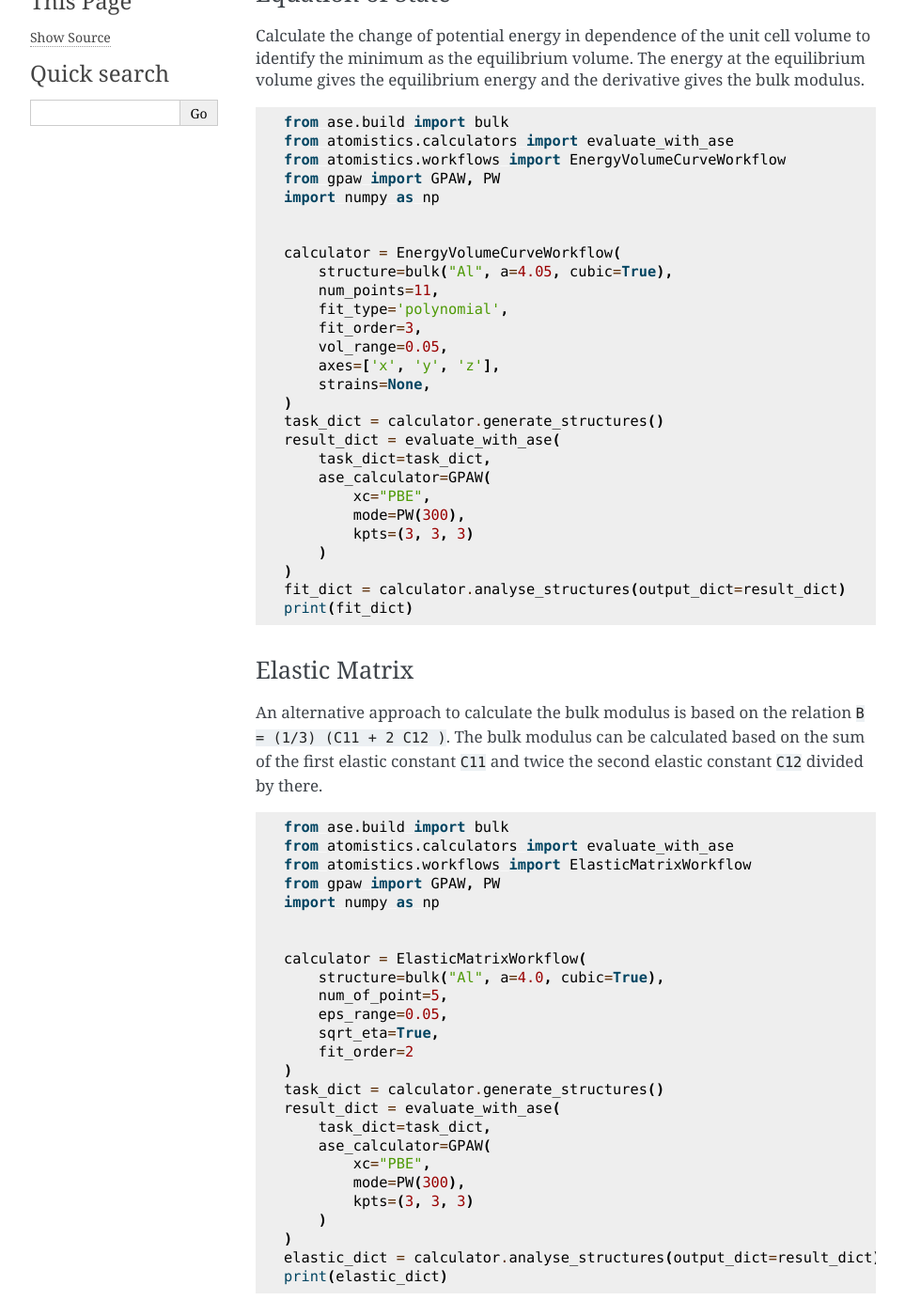
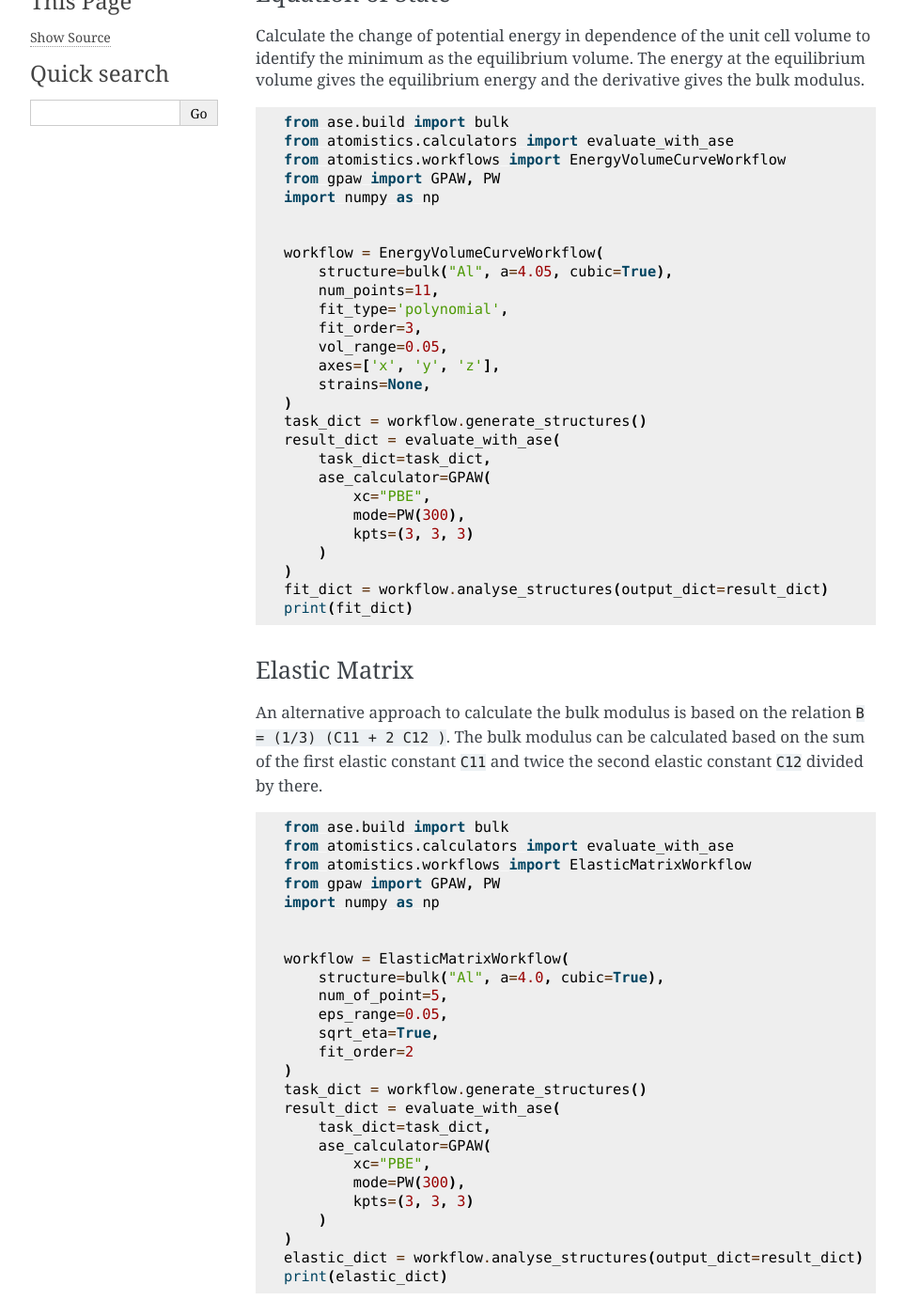
Before and after one commit to pyiron/atomistics, a Sphinx documentation site: the page built from docs/source/materialproperties.md, in a window 1280 px wide and 1400 px high, scrolled down 394 px. Shown: the whole window at 94% size, without its empty margins (148-1111 px from the left). Built offline with Sphinx 7.4.7, drawn with Linux system fonts in a browser that asks for light colours; the version number could not be read and is left out; some of the changed text lies outside the part shown.

Commit message:
Rename calculators to workflows

````diff
--- a/docs/source/materialproperties.md
+++ b/docs/source/materialproperties.md
@@ -17,7 +17,7 @@ from gpaw import GPAW, PW
 import numpy as np
 
 
-calculator = EnergyVolumeCurveWorkflow(
+workflow = EnergyVolumeCurveWorkflow(
     structure=bulk("Al", a=4.05, cubic=True),
     num_points=11,
     fit_type='polynomial',
@@ -26,7 +26,7 @@ calculator = EnergyVolumeCurveWorkflow(
     axes=['x', 'y', 'z'],
     strains=None,
 )
-task_dict = calculator.generate_structures()
+task_dict = workflow.generate_structures()
 result_dict = evaluate_with_ase(
     task_dict=task_dict,
     ase_calculator=GPAW(
@@ -35,7 +35,7 @@ result_dict = evaluate_with_ase(
         kpts=(3, 3, 3)
     )
 )
-fit_dict = calculator.analyse_structures(output_dict=result_dict)
+fit_dict = workflow.analyse_structures(output_dict=result_dict)
 print(fit_dict)
 ```
 
@@ -51,14 +51,14 @@ from gpaw import GPAW, PW
 import numpy as np
 
 
-calculator = ElasticMatrixWorkflow(
+workflow = ElasticMatrixWorkflow(
     structure=bulk("Al", a=4.0, cubic=True),
     num_of_point=5,
     eps_range=0.05,
     sqrt_eta=True,
     fit_order=2
 )
-task_dict = calculator.generate_structures()
+task_dict = workflow.generate_structures()
 result_dict = evaluate_with_ase(
     task_dict=task_dict,
     ase_calculator=GPAW(
@@ -67,7 +67,7 @@ result_dict = evaluate_with_ase(
         kpts=(3, 3, 3)
     )
 )
-elastic_dict = calculator.analyse_structures(output_dict=result_dict)
+elastic_dict = workflow.analyse_structures(output_dict=result_dict)
 print(elastic_dict)
 ```
 
@@ -135,7 +135,7 @@ pes.plot_contourf(show_min_erg_path=True)
 ```
 ### Quasi-Harmonic Approximation
 ```
-calculator = QuasiHarmonicWorkflow(
+workflow = QuasiHarmonicWorkflow(
     structure=structure,
     num_points=11,
     vol_range=0.05,
@@ -146,13 +146,13 @@ calculator = QuasiHarmonicWorkflow(
     primitive_matrix=None,
     number_of_snapshots=None,
 )
-structure_dict = calculator.generate_structures()
+structure_dict = workflow.generate_structures()
 result_dict = evaluate_with_lammps(
     task_dict=structure_dict,
     potential_dataframe=potential_dataframe,
 )
-eng_internal_dict, mesh_collect_dict, dos_collect_dict = calculator.analyse_structures(output_dict=result_dict)
-tp_collect_dict = calculator.get_thermal_properties(t_min=1, t_max=1500, t_step=50, temperatures=None)
+eng_internal_dict, mesh_collect_dict, dos_collect_dict = workflow.analyse_structures(output_dict=result_dict)
+tp_collect_dict = workflow.get_thermal_properties(t_min=1, t_max=1500, t_step=50, temperatures=None)
 
 temperatures = tp_collect_dict[1.0]['temperatures']
 temperature_max = max(temperatures)
````
Also changed, not shown: 14 other files.
